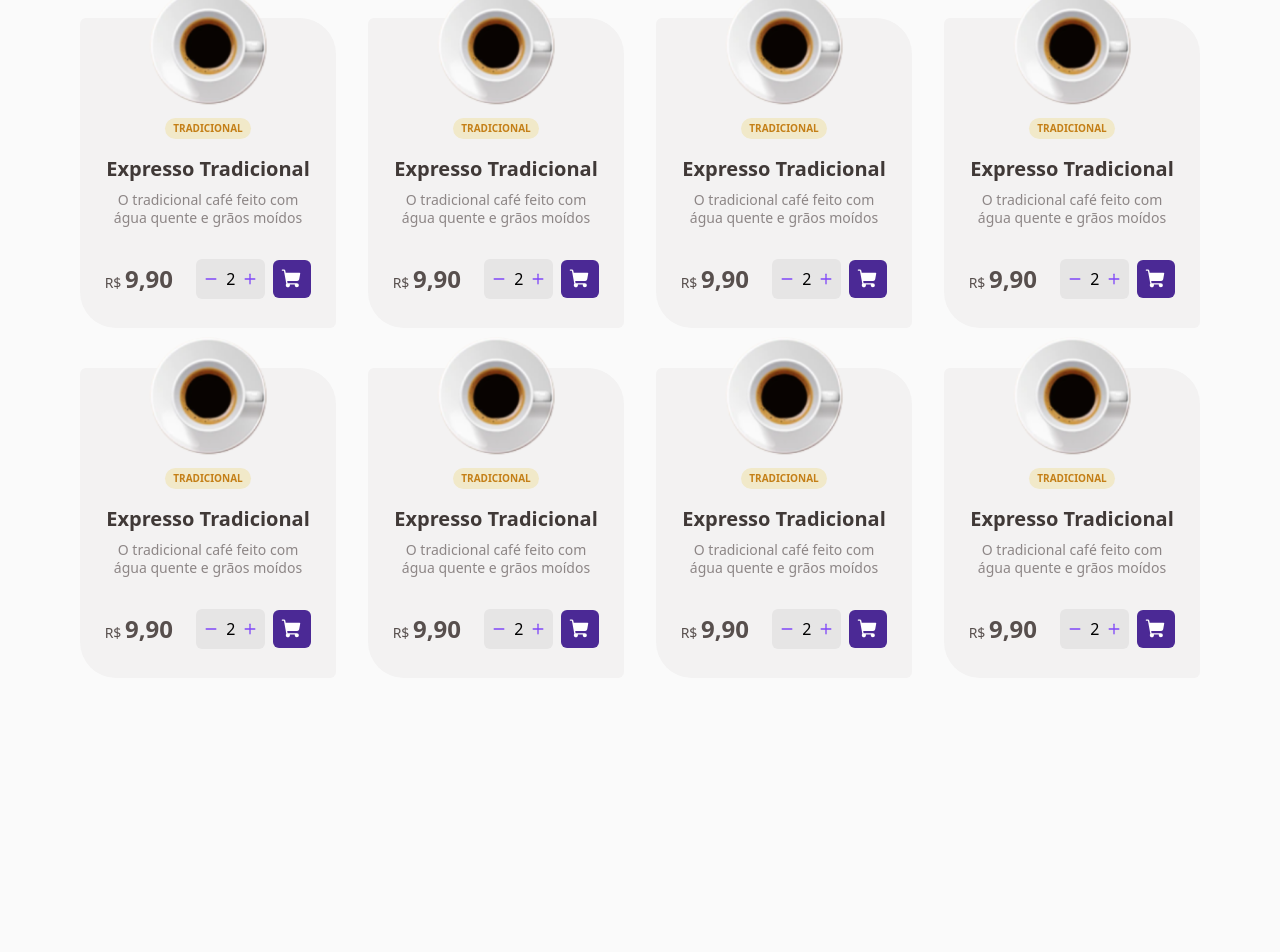
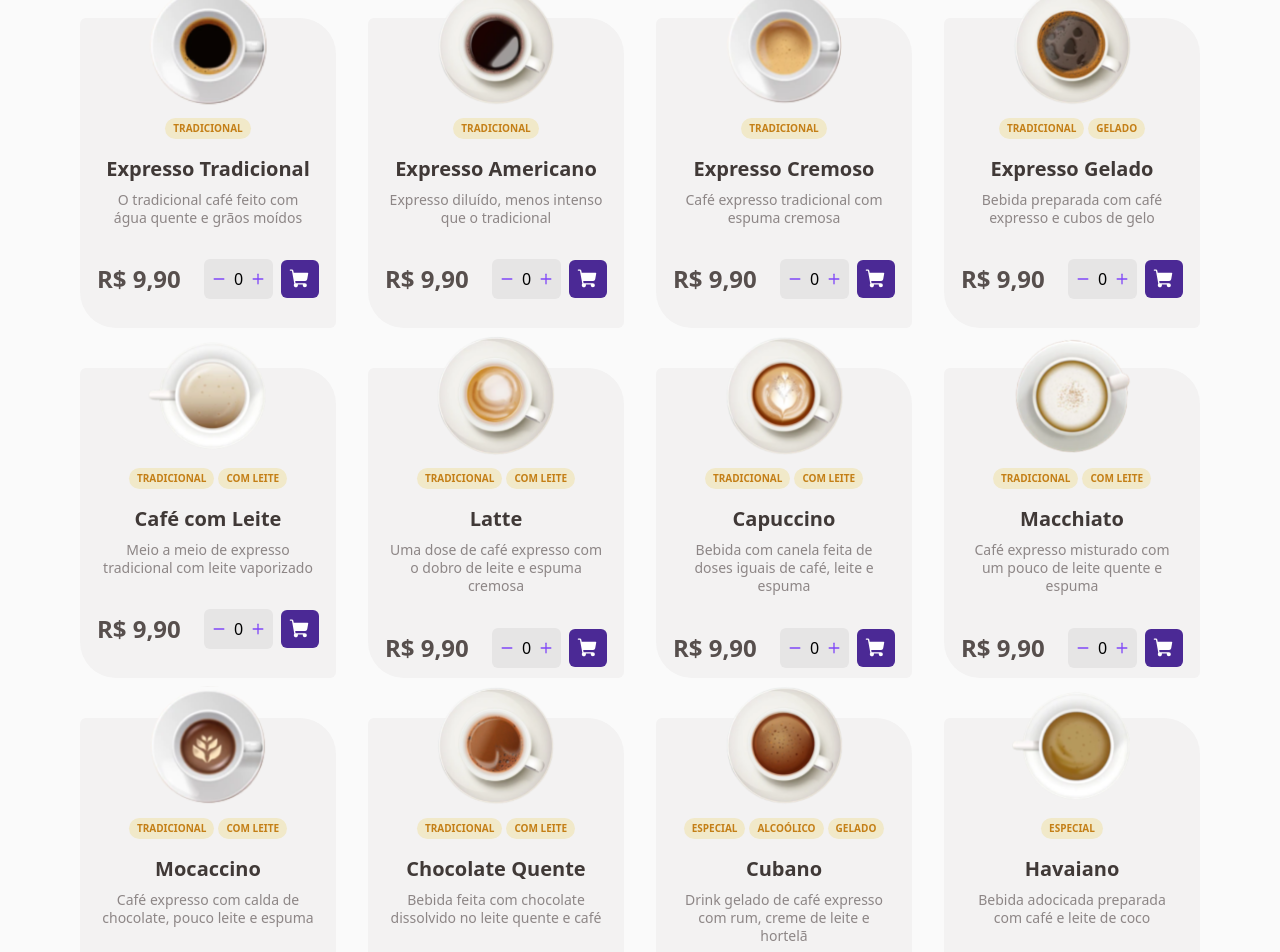
Before and after one commit to wwilliamsantana/coffee-delivery-ignite, a React (Vite) app: page / in a window 1280 px wide. Shown: the part 746-1698 px from the top of the page. Before the commit the page ends 1584 px from the top, so only its background shows below. Built offline with nearby package versions, Linux system fonts and the light colour scheme.

Commit message:
Lógica - Home / Checkout Initial

```diff
--- a/src/App.tsx
+++ b/src/App.tsx
@@ -1,11 +1,15 @@
 import { BrowserRouter } from "react-router-dom"
+import { CycleContextProvider } from "./context/ShopCycle"
 import { Router } from "./Router"
 import "./styles/main.css"
 
 export function App() {
   return (
     <BrowserRouter>
-      <Router />
+      <CycleContextProvider>
+        <Router />
+      </CycleContextProvider>
+
     </BrowserRouter>
   )
 }
--- /dev/null
+++ b/src/context/Coffees.ts
@@ -0,0 +1,176 @@
+import image1 from "../assets/coffees/Image.svg"
+import image2 from "../assets/coffees/Image-1.svg"
+import image3 from "../assets/coffees/Image-2.svg"
+import image4 from "../assets/coffees/Image-3.svg"
+import image5 from "../assets/coffees/Image-4.svg"
+import image6 from "../assets/coffees/Image-5.svg"
+import image7 from "../assets/coffees/Image-6.svg"
+import image8 from "../assets/coffees/Image-7.svg"
+import image9 from "../assets/coffees/Image-8.svg"
+import image10 from "../assets/coffees/Image-9.svg"
+import image11 from "../assets/coffees/Image-10.svg"
+import image12 from "../assets/coffees/Image-11.svg"
+import image13 from "../assets/coffees/Image-12.svg"
+import image14 from "../assets/coffees/Image-13.svg"
+
+export interface CoffeesProps {
+  id: number,
+  title: string
+  subtitle: string
+  detail: string[]
+  value: number
+  imageSRC: string
+}
+
+export const coffeesList: CoffeesProps[] = [
+  {
+    id: 1,
+    title: "Expresso Tradicional",
+    subtitle: "O tradicional café feito com água quente e grãos moídos",
+    detail: [
+      "tradicional"
+    ],
+    value: 9.9,
+    imageSRC: image1
+  },
+  {
+    id: 2,
+    title: "Expresso Americano",
+    subtitle: "Expresso diluído, menos intenso que o tradicional",
+    detail: [
+      "tradicional"
+    ],
+    value: 9.9,
+    imageSRC: image2
+  },
+  {
+    id: 3,
+    title: "Expresso Cremoso",
+    subtitle: "Café expresso tradicional com espuma cremosa",
+    detail: [
+      "tradicional"
+    ],
+    value: 9.9,
+    imageSRC: image3
+  },
+  {
+    id: 4,
+    title: "Expresso Gelado",
+    subtitle: "Bebida preparada com café expresso e cubos de gelo",
+    detail: [
+      "tradicional",
+      "gelado"
+    ],
+    value: 9.9,
+    imageSRC: image4
+  },
+  {
+    id: 5,
+    title: "Café com Leite",
+    subtitle: "Meio a meio de expresso tradicional com leite vaporizado",
+    detail: [
+      "tradicional",
+      "Com leite"
+    ],
+    value: 9.9,
+    imageSRC: image5
+  },
+  {
+    id: 6,
+    title: "Latte",
+    subtitle: "Uma dose de café expresso com o dobro de leite e espuma cremosa",
+    detail: [
+      "tradicional",
+      "Com leite"
+    ],
+    value: 9.9,
+    imageSRC: image6
+  },
+  {
+    id: 7,
+    title: "Capuccino",
+    subtitle: "Bebida com canela feita de doses iguais de café, leite e espuma",
+    detail: [
+      "tradicional",
+      "Com leite"
+    ],
+    value: 9.9,
+    imageSRC: image7
+  },
+  {
+    id: 8,
+    title: "Macchiato",
+    subtitle: "Café expresso misturado com um pouco de leite quente e espuma",
+    detail: [
+      "Tradicional",
+      "Com leite"
+    ],
+    value: 9.9,
+    imageSRC: image8
+  },
+  {
+    id: 9,
+    title: "Mocaccino",
+    subtitle: "Café expresso com calda de chocolate, pouco leite e espuma",
+    detail: [
+      "Tradicional",
+      "Com leite"
+    ],
+    value: 9.9,
+    imageSRC: image9
+  },
+  {
+    id: 10,
+    title: "Chocolate Quente",
+    subtitle: "Bebida feita com chocolate dissolvido no leite quente e café",
+    detail: [
+      "Tradicional",
+      "Com leite"
+    ],
+    value: 9.9,
+    imageSRC: image10
+  },
+  {
+    id: 11,
+    title: "Cubano",
+    subtitle: "Drink gelado de café expresso com rum, creme de leite e hortelã",
+    detail: [
+      "Especial",
+      "Alcoólico",
+      "Gelado"
+    ],
+    value: 9.9,
+    imageSRC: image11
+  },
+  {
+    id: 12,
+    title: "Havaiano",
+    subtitle: "Bebida adocicada preparada com café e leite de coco",
+    detail: [
+      "Especial"
+    ],
+    value: 9.9,
+    imageSRC: image12
+  },
+  {
+    id: 13,
+    title: "Árabe",
+    subtitle: "Bebida preparada com grãos de café árabe e especiarias",
+    detail: [
+      "Especial"
+    ],
+    value: 9.9,
+    imageSRC: image13
+  },
+  {
+    id: 14,
+    title: "Irlandês",
+    subtitle: "Bebida a base de café, uísque irlandês, açúcar e chantilly",
+    detail: [
+      "Especial",
+      "Alcoólico"
+    ],
+    value: 9.9,
+    imageSRC: image14
+  }
+]
--- /dev/null
+++ b/src/context/ShopCycle.tsx
@@ -0,0 +1,80 @@
+import { createContext, ReactNode, useReducer, useState } from "react"
+import { coffeesList, CoffeesProps } from "./Coffees"
+
+
+interface ShopCycleType {
+  coffeesList: CoffeesProps[]
+  qtdCartBuy: number
+
+  cartBuyCycle: CartBuyCycleState[]
+  addCartBuy: (cardItem: CartBuyCycleState) => void
+  removeCartBuy: (cardItem: CoffeesProps) => void
+
+
+}
+
+export const CycleContext = createContext({} as ShopCycleType)
+
+
+interface CycleContextProps {
+  children: ReactNode
+}
+
+interface CartBuyCycleState {
+  cardItem: CoffeesProps
+  qtd: number
+}
+
+
+export function CycleContextProvider({ children }: CycleContextProps) {
+
+  const [cartBuyCycle, dispatch] = useReducer((state: CartBuyCycleState[], action: any) => {
+
+
+    if (action.type === "ADD_CART_BUY") {
+      return [...state, action.payload.cardItem]
+    }
+    if (action.type === "REMOVE_CART_BUY") {
+      return state.filter(item => item.cardItem.id !== action.payload.cardItem.id)
+
+    }
+    return state
+  }, [])
+
+
+
+  function addCartBuy(cardItem: CartBuyCycleState) {
+    dispatch({
+      type: "ADD_CART_BUY",
+      payload: {
+        cardItem
+      }
+    })
+  }
+
+  function removeCartBuy(cardItem: CoffeesProps) {
+
+    dispatch({
+      type: "REMOVE_CART_BUY",
+      payload: {
+        cardItem
+      }
+    })
+
+  }
+
+
+  const qtdCartBuy = cartBuyCycle.reduce((acc, item) => acc + item.qtd, 0)
+
+
+
+
+
+  return (
+    <CycleContext.Provider
+      value={{ coffeesList, addCartBuy, qtdCartBuy, cartBuyCycle, removeCartBuy }}
+    >
+      {children}
+    </CycleContext.Provider>
+  )
+}
--- a/src/pages/Checkout/index.tsx
+++ b/src/pages/Checkout/index.tsx
@@ -1,16 +1,18 @@
-import { Minus, Plus, Trash, MapPinLine, CurrencyDollar, CreditCard, Bank, Money } from "phosphor-react"
+import { MapPinLine, CurrencyDollar, CreditCard, Bank, Money } from "phosphor-react"
 import * as ToggleGroup from '@radix-ui/react-toggle-group';
-import image1 from "../../assets/coffees/Image.svg"
-import { useState } from "react";
+import { useContext, useState } from "react";
 import { NavLink } from "react-router-dom";
 import { InputForm } from "./components/InputForm";
 import { ItemCartBuy } from "./components/ItemCartBuy";
+import { CycleContext } from "../../context/ShopCycle";
 
 export function Checkout() {
-
   const [paymentMethod, setPaymentMethod] = useState<string>("")
 
-  console.log(paymentMethod)
+  const { cartBuyCycle } = useContext(CycleContext)
+
+
+
 
   return (
     <div className="max-w-[70rem] mx-auto flex items-start justify-center gap-8 mt-10">
@@ -116,9 +118,11 @@ export function Checkout() {
         <div className="bg-base-card flex items-center w-[28rem] p-10 rounded-md rounded-tr-[2.75rem] rounded-bl-[2.75rem]">
           <div className="w-[23rem] flex flex-col">
 
+            {
+              cartBuyCycle.map(item => <ItemCartBuy cardItem={item.cardItem} qtd={item.qtd} />)
+            }
 
-            <ItemCartBuy sourceImage={image1} title="Expresso Tradicional" value={9.9} />
-            <ItemCartBuy sourceImage={image1} title="Expresso Tradicional" value={9.9} />
+
 
             <div className="flex flex-col  text-base-text gap-3">
 
--- /dev/null
+++ b/src/pages/Home/components/DetailCoffee.tsx
@@ -0,0 +1,13 @@
+
+interface TypeCoffeeProp {
+  type: string
+}
+
+export function DetailCoffee({ type }: TypeCoffeeProp) {
+  return (
+    <div className="bg-yellow-light text-yellow-dark py-1 px-2 rounded-full
+            text-[0.625rem] font-bold leading-[0.8125rem] uppercase">
+      {type}
+    </div>
+  )
+}
--- a/src/pages/Home/components/ItemCoffee.tsx
+++ b/src/pages/Home/components/ItemCoffee.tsx
@@ -1,48 +1,96 @@
 import { Minus, Plus, ShoppingCart } from "phosphor-react";
-import image1 from "../../../assets/coffees/Image.svg"
+import { createContext, useContext, useReducer, useState } from "react";
+import { CoffeesProps } from "../../../context/Coffees";
+import { CycleContext } from "../../../context/ShopCycle";
+import { DetailCoffee } from "./DetailCoffee";
 
-export function ItemCoffee() {
+interface ItemsCardCoffee {
+  cardItem: CoffeesProps
+}
+
+
+
+export function ItemCoffee({ cardItem }: ItemsCardCoffee) {
+  const { addCartBuy } = useContext(CycleContext)
+  const [qtdCoffee, setQtdCoffee] = useState(0)
+
+  function handleButtonQtdCoffeeAdd() {
+    setQtdCoffee(state => state + 1)
+  }
+
+  function handleButtonQtdCoffeeRemove() {
+    setQtdCoffee(state => {
+      if (qtdCoffee === 0) {
+        return state
+      } else {
+        return state - 1
+      }
+    })
+  }
+
+  function handleButtonAddCartBuy() {
+    const cartBuy = {
+      cardItem,
+      qtd: qtdCoffee
+    }
+
+    addCartBuy(cartBuy)
+    setQtdCoffee(0)
+
+  }
+
   return (
+
     <main className="w-64 h-[19.375rem] flex-1 rounded-md bg-base-card rounded-tr-[2.25rem] rounded-bl-[2.25rem] flex flex-col items-center  ">
 
-      <img className="w-[7.5rem] h-[7.5rem]  -mt-8 " src={image1} alt="" />
+      <img className="w-[7.5rem] h-[7.5rem]  -mt-8 " src={cardItem.imageSRC} alt="" />
 
       <div className="flex items-center gap-1 mt-3">
-        <div className="bg-yellow-light text-yellow-dark py-1 px-2 rounded-full
-            text-[0.625rem] font-bold leading-[0.8125rem] uppercase">
-          Tradicional
-        </div>
+
+        {cardItem.detail.map((item, index) => <DetailCoffee key={index} type={item} />)}
+
+
       </div>
 
-      <span className="text-xl text-base-subtitle font-baloo font-bold mt-4">Expresso Tradicional</span>
+      <span className="text-xl text-base-subtitle font-baloo font-bold mt-4">{cardItem.title}</span>
 
-      <span className="text-sm leading-[1.1375rem] text-base-label text-center px-5 mt-2">O tradicional café feito com água quente e grãos moídos</span>
+      <span className="text-sm leading-[1.1375rem] text-base-label text-center px-5 mt-2">{cardItem.subtitle}</span>
 
 
       <div className="mt-8 flex items-center gap-[1.450rem] px-6 mb-5">
 
         <div className="text-sm text-base-text ">
-          R$ <span className="font-baloo font-extrabold text-2xl">9,90</span>
+          <span className="font-baloo font-extrabold text-2xl">{cardItem.value.toLocaleString("pt-br", { style: "currency", currency: "BRl" })}</span>
         </div>
 
         <div className="flex items-center  gap-2">
 
           <div className="bg-base-button p-2 flex items-center gap-2 rounded-md ">
 
-            <button className="text-purple hover:text-purple-dark">
+            <button
+              onClick={handleButtonQtdCoffeeRemove}
+              className="text-purple hover:text-purple-dark"
+            >
               <Minus size={14} weight={"bold"} />
             </button>
 
             <span>
-              2
+              {qtdCoffee}
             </span>
 
-            <button className="text-purple hover:text-purple-dark">
+            <button
+              onClick={handleButtonQtdCoffeeAdd}
+              className="text-purple hover:text-purple-dark"
+            >
               <Plus size={14} weight={"bold"} />
             </button>
+
           </div>
 
-          <button className="p-2 bg-purple-dark text-white rounded-md hover:bg-purple">
+          <button
+            onClick={handleButtonAddCartBuy}
+            className="p-2 bg-purple-dark text-white rounded-md hover:bg-purple"
+          >
             <ShoppingCart size={22} weight="fill" />
           </button>
 
@@ -53,5 +101,6 @@ export function ItemCoffee() {
 
 
     </main>
+
   )
 }
--- a/src/pages/Home/components/ListCoffees.tsx
+++ b/src/pages/Home/components/ListCoffees.tsx
@@ -1,7 +1,14 @@
+import { useContext } from "react";
+import { CycleContext } from "../../../context/ShopCycle";
 import { ItemCoffee } from "./ItemCoffee";
 
 
+
+
 export function ListCoffees() {
+
+  const { coffeesList } = useContext(CycleContext)
+
   return (
     <div className="max-w-[70rem] mx-auto mb-40">
       <div className="flex items-start mt-8">
@@ -10,17 +17,9 @@ export function ListCoffees() {
 
       <div className="grid grid-cols-4 mt-7 gap-x-8 gap-y-10">
 
-
-        <ItemCoffee />
-        <ItemCoffee />
-        <ItemCoffee />
-        <ItemCoffee />
-        <ItemCoffee />
-        <ItemCoffee />
-        <ItemCoffee />
-        <ItemCoffee />
-
-
+        {
+          coffeesList.map(item => <ItemCoffee key={item.id} cardItem={item} />)
+        }
 
 
       </div>
```
Also changed, not shown: src/components/Navbar.tsx (+14 -5 lines), src/pages/Checkout/components/ItemCartBuy.tsx (+22 -11 lines), src/pages/Home/components/Heading.tsx (+4 -4 lines).
